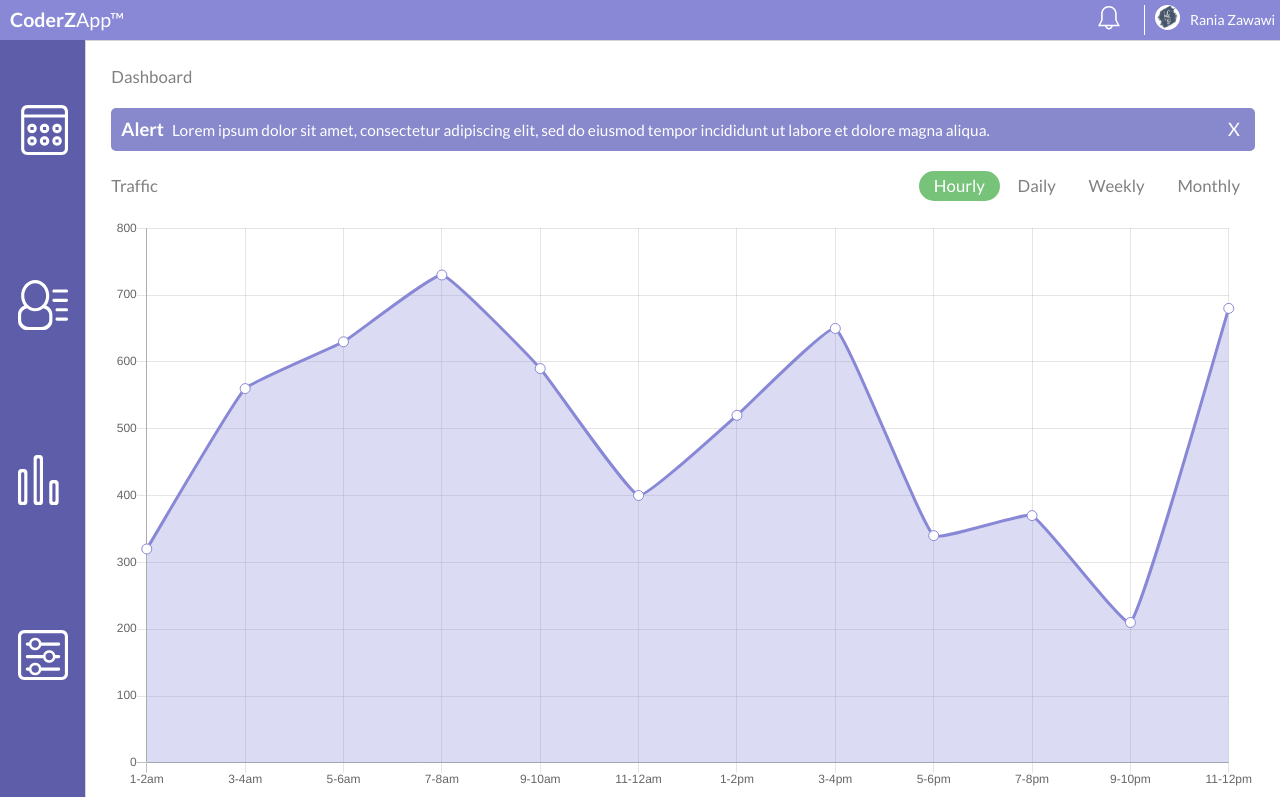
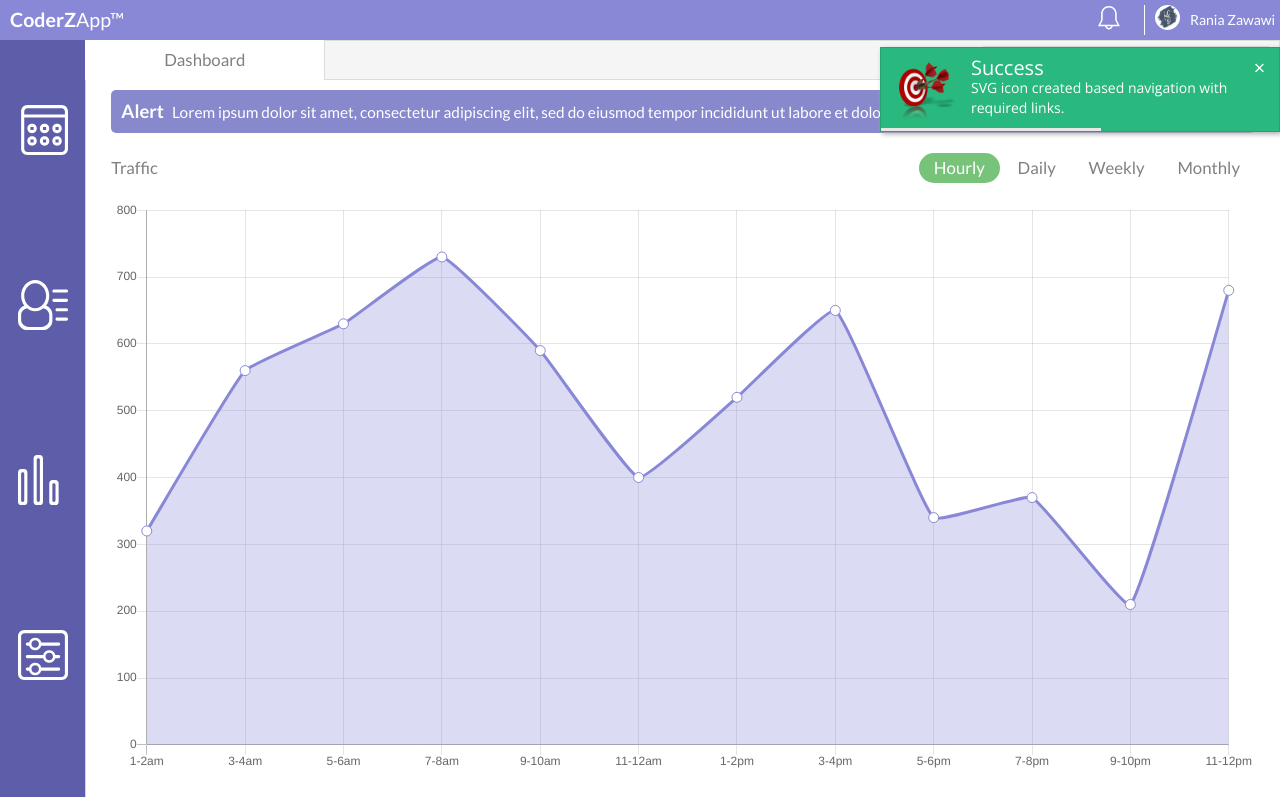
Before and after one commit to RaniaZawawi/WebApp-Dashboard, a plain HTML site: page index.html in a window 1280 px wide. Both pictures are taken after a click on the element 1110 px from the left and 20 px from the top of the page. Shown: the top 797 px of the page. Drawn offline with nearby package versions, Linux system fonts and the light colour scheme.

Commit message:
updated Design for all requirements
minus local variables

```diff
--- a/css/style.css
+++ b/css/style.css
@@ -35,6 +35,9 @@ h2  {
   margin: 10px auto 0;
 }
 
+.hidden {
+  display: none;
+}
 .container {
   display: flex;
   justify-content: space-between;
@@ -46,6 +49,7 @@ h2  {
   grid-template-columns: 2fr 1fr;
   grid-template-rows: 40px;
   grid-template-areas: "header navigation"
+                       "notify notify"
                        "dashboard dashboard"
                        "visit visit"
                        "mobile mobile"
@@ -95,6 +99,15 @@ h1 {
     90% {transform: rotate(-30deg);}
 }
 
+.notes {
+  position: absolute;
+  width: 50px;
+  height: 50px;
+  top: 10px;
+  color: red;
+  opacity: .5;
+}
+
 #user {
   display: none;
 }
@@ -133,8 +146,53 @@ nav {
 /*******************************************************************************
                         Dashboard section CSS rules
 *******************************************************************************/
-#dashboards {
+#notify {
+  grid-area: notify;
+  align-items: stretch;
+}
+
+.part1 {
+  width: 30%;
+  color: gray;
+  font-size: 1em;
+  text-align: center;
+  margin: 10px 0;
+}
+
+.part2 {
+  width: 70%;
+  background-color: whitesmoke;
+  border: 1px solid #DCDCDC;
+  justify-content: flex-end;
+  position: relative;
+}
+
+#searchAll {
+  width: 60%;
+  margin-right: 10px;
+  padding: 5px;
+  border: 1px solid #DCDCDC;
+}
+
+#searchAll:focus + img{
+  display: none;
+}
+
+.part2 img{
+  position: absolute;
+  top: 10px;
+  right: 15px;
+  width: 15px;
+  opacity: .4;
+}
+
+/*******************************************************************************
+                        Dashboard section CSS rules
+*******************************************************************************/
+#dashboards.sections {
   grid-area: dashboard;
+  border-top: none;
+  padding-top: 10px;
 }
 
 .alert {
@@ -145,6 +203,7 @@ nav {
   border-radius: 5px;
   margin-bottom: 20px;
 }
+
 .alert span {
   font-size: 1em;
 }
@@ -328,6 +387,10 @@ p.link {
  .ui.input {
    width: 100%;
  }
+
+ .lobibox-notify-wrapper.top {
+   top: 40px;
+ }
 /*******************************************************************************
                             Settings section CSS rules
 *******************************************************************************/
@@ -439,6 +502,7 @@ p.link {
   .grid {
     grid-template-columns: 1fr 14fr;
     grid-template-areas: "header header"
+                         "navigation notify"
                          "navigation dashboard"
                          "navigation visit"
                          "navigation mobile"
@@ -491,7 +555,19 @@ p.link {
   nav .icon {
    width: 25px;
    margin: 30px auto;
+  }
 
+  .part1 {
+    font-size: 1.2em;
+    width: 20%;
+  }
+
+  .part2 {
+    width: 80%;
+  }
+
+  #searchAll {
+    width: 30%;
   }
 
   .sections {
@@ -545,6 +621,7 @@ p.link {
   .grid {
     grid-template-columns: 1fr 7fr 7fr;
     grid-template-areas: "header header header"
+                         "navigation notify notify"
                          "navigation dashboard dashboard"
                          "navigation visit mobile"
                          "navigation social social"
@@ -571,6 +648,10 @@ p.link {
 
   #user h2 {
     font-size: 1em;
+  }
+
+  #searchAll {
+    width: 30%;
   }
 
   .alert {
--- a/index.html
+++ b/index.html
@@ -6,7 +6,6 @@
     <meta name="viewport" content="width=device-width, initial-scale=1">
     <script src="https://cdnjs.cloudflare.com/ajax/libs/Chart.js/2.8.0/Chart.min.js"></script>
     <link type="text/css" rel="stylesheet" href="./css/normalize.css">
-    <!-- <link type="text/css" rel="stylesheet" href="./js/autoComplete/easy-autocomplete.min.css"> -->
     <link type="text/css" rel="stylesheet" href="./js/search/semantic.css">
     <link type="text/css" rel="stylesheet" href="./js/messageBox/lobibox.min.css">
     <link type="text/css" rel="stylesheet" href="./css/style.css">
@@ -142,11 +141,17 @@
         </div>
       </nav>
 
+      <!-- Notify section -->
+      <div id="notify" class="container">
+        <div class="part1">Dashboard</div>
+        <form class="part2 container">
+          <input type="text" id="searchAll" placeholder="Search">
+          <img src="./images/search-icon.png" alt="search icon">
+        </form>
+      </div>
+
       <!-- Dashboard section -->
       <div id="dashboards" class="sections">
-        <h2>Dashboard</h2>
-        <div class="search">
-        </div>
         <div class="alert container">
           <p><span class="bold">Alert</span> Lorem ipsum dolor sit amet, consectetur adipiscing elit, sed do eiusmod tempor incididunt ut labore et dolore magna aliqua.</p>
           <span class="close">X</span>
--- a/js/generalData.js
+++ b/js/generalData.js
@@ -1,3 +1,11 @@
+// Notifications
+notifyType = ['success','info', 'warning'];
+notifyMessage = ['SVG icon created based navigation with required links.',
+                 'A good practice is to check your website for cross-browser compatibility',
+                 'Your Built form is not actually submitting data'];
+notifyIcons = ['./Images/success-icon.png',
+               './Images/info-icon.png',
+               './Images/warning-icon.png']
 // Traffic Data (Hourly)
 xHours = ['1-2am', '3-4am', '5-6am', '7-8am', '9-10am', '11-12am', '1-2pm', '3-4pm', '5-6pm', '7-8pm', '9-10pm', '11-12pm',  ]
 yHours = [320, 560, 630, 730, 590, 400, 520, 650, 340, 370, 210, 680];
--- a/js/mainScript.js
+++ b/js/mainScript.js
@@ -1,15 +1,28 @@
+// JavaScript constants
 const generalChart = document.getElementById('trafficChart').getContext('2d');
 const dailyChart = document.getElementById('dailyChart').getContext('2d');
 const mobileChart = document.getElementById('mobileChart').getContext('2d');
 const messageForm = document.getElementById('userMessages');
 const settingForm = document.getElementById('userSettings');
 
+// JQuery constants
+const $notifyBell = $('#bell');
+
+const $closeAlert = $('span.close');
+const $alertDiv = $('.alert');
+
+const $chartSelector= $('#traffic');
+
 const $membersSection = $('#members');
 const $activitySection = $('#activities');
+
+const $sendButton = $('#send');
+
 const $optionZone = $('#timeZ');
-const $alertDiv = $('.alert');
 
+// JavaScript variables
 let userEmails = [];
+let clickCounts = 0;
 
 //  Prepare line chart with the traffic data, and options required
 let lineChart = new Chart(generalChart, {
@@ -56,11 +69,34 @@ settingForm.addEventListener('submit',(event)=>{
 })
 
 //******************************************************************************
+//  Function triggered the bell icon (notification) is clicked
+//
+//******************************************************************************
+$notifyBell.on('click',function() {
+  if (clickCounts <= 2) {
+    Lobibox.notify(notifyType[clickCounts],
+                  { msg: notifyMessage[clickCounts],
+                    img: notifyIcons[clickCounts],
+                    position: "top right"
+                  });
+  }
+  clickCounts += 1;
+})
+
+//******************************************************************************
+//  Function triggered the close icon (X) is clicked
+//  Hides div with class (alert),
+//******************************************************************************
+$closeAlert.on('click', function() {
+  $alertDiv.hide();
+});
+
+//******************************************************************************
 //  Function triggered when a list item (within ul (id: traffic)) is clicked
 //  remove chosen class from all other list items,
 //  updates traffic graph with suitable data according to selected list item
 //******************************************************************************
-$('#traffic').on('click', 'li', function(event) {
+$chartSelector.on('click', 'li', function(event) {
   if (!$(this).hasClass('chosen')) {
     clearListItemChoiceClass();
     $(this).addClass('chosen');
@@ -70,18 +106,10 @@ $('#traffic').on('click', 'li', function(event) {
 });
 
 //******************************************************************************
-//  Function triggered the close icon (X) is clicked
-//  Hides div with class (alert),
-//******************************************************************************
-$('span.close').on('click', function() {
-  $alertDiv.hide();
-});
-
-//******************************************************************************
 //  when SEND button is clicked
 //  set a message box (success or alert) according to data provided
 //******************************************************************************
-$('#send').on('click', function() {
+$sendButton.on('click', function() {
   let $messageAdd = $('#userEmail').val();
   let $messageText = $('#textMessage').val();
 
```
